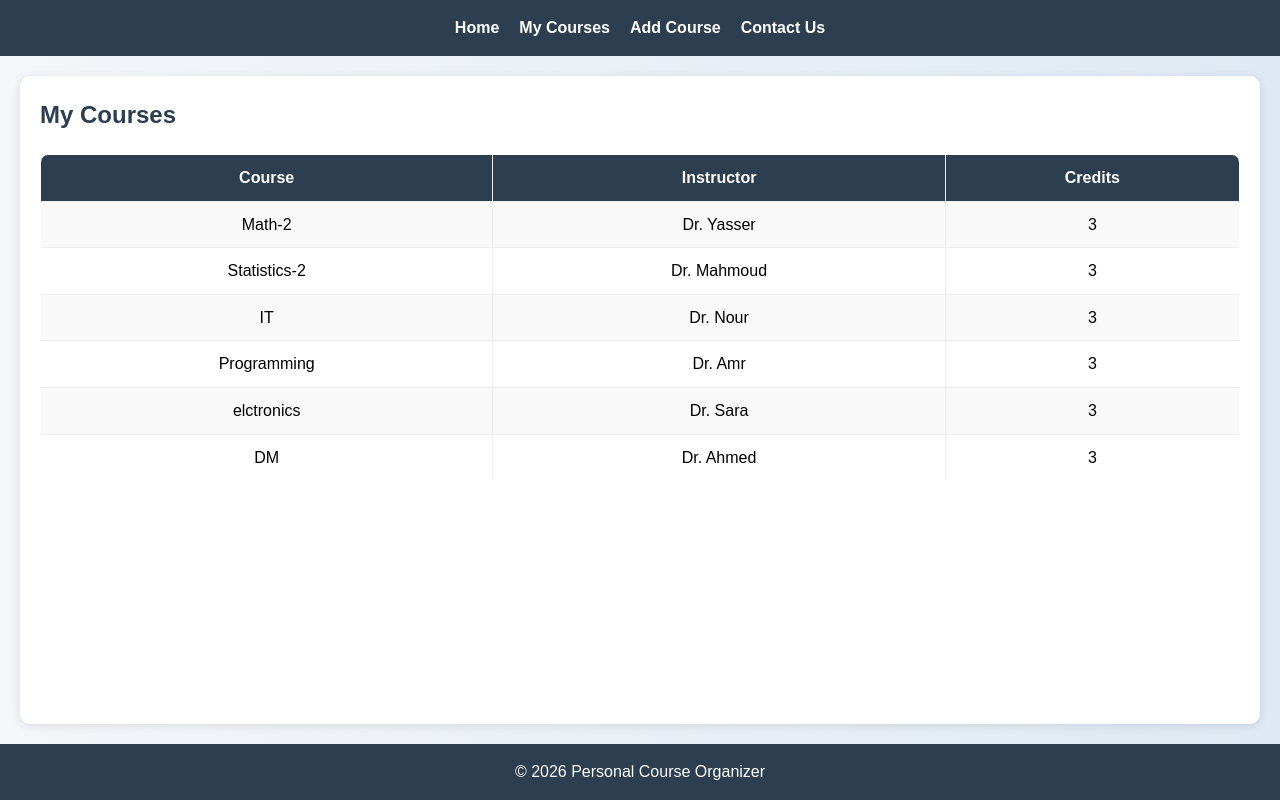
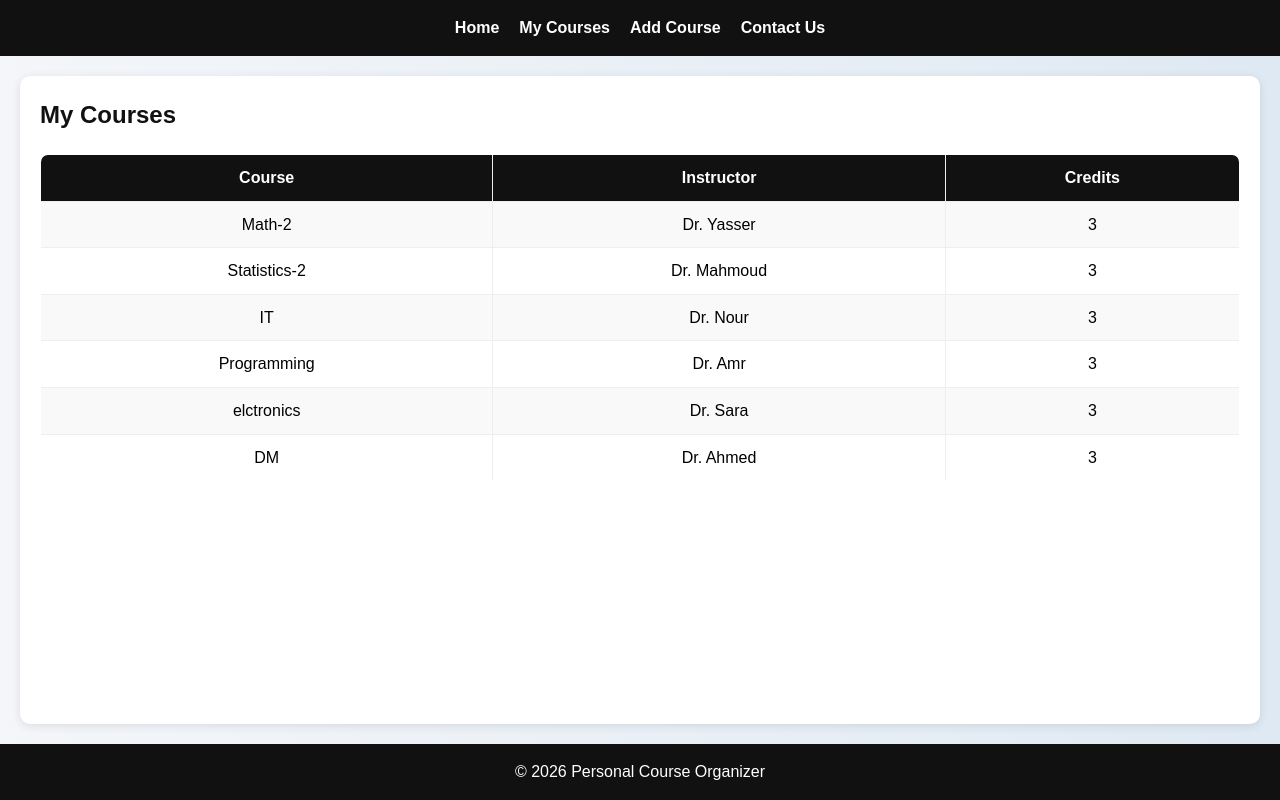
Before and after one commit to mohsenmazen358-lgtm/personal-course-organizer, a plain HTML site: page courses.html in a window 1280 px wide. Drawn offline with Linux system fonts and the light colour scheme.

Commit message:
Add files via upload

```diff
--- a/style.css
+++ b/style.css
@@ -6,7 +6,7 @@
 }
 /* Navbar */
 header {
-    background-color: #2c3e50;
+    background-color: #111111;
     padding: 15px;
 }
 
@@ -43,7 +43,7 @@ table, th, td {
 }
 
 th {
-    background-color: #2c3e50;
+    background-color: #111111;
     color: white;
 }
 
@@ -87,7 +87,7 @@ button:hover {
 footer {
     text-align: center;
     padding: 15px;
-    background-color: #2c3e50;
+    background-color: #111111;
     color: white;
     margin-top: 20px;
 }
@@ -125,7 +125,8 @@ main {
     border-radius: 10px;
 }
 h1, h2 {
-    color: #2c3e50;
+    color: #111111
+	;
 }
 nav a {
     transition: 0.3s;
```
